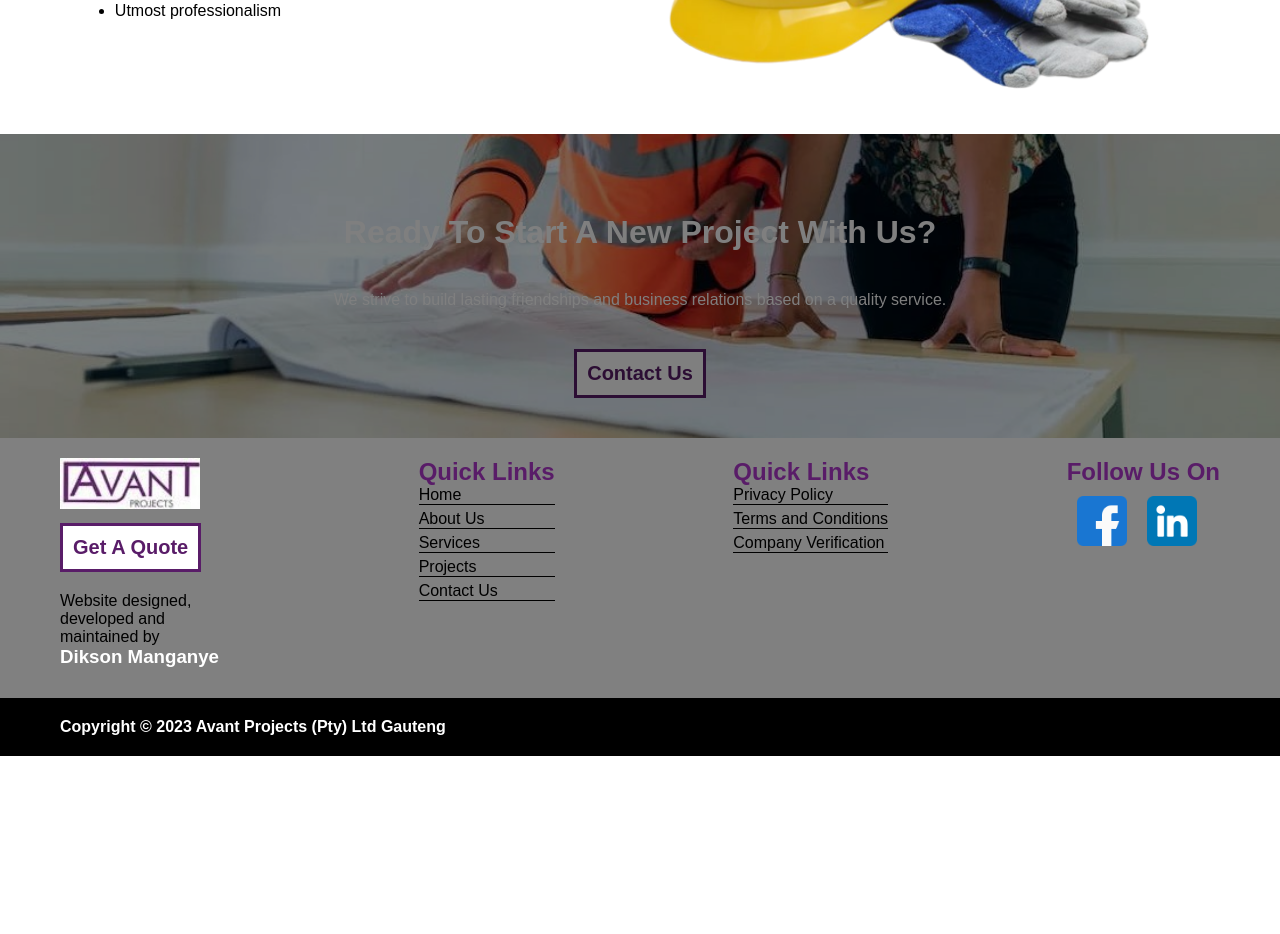
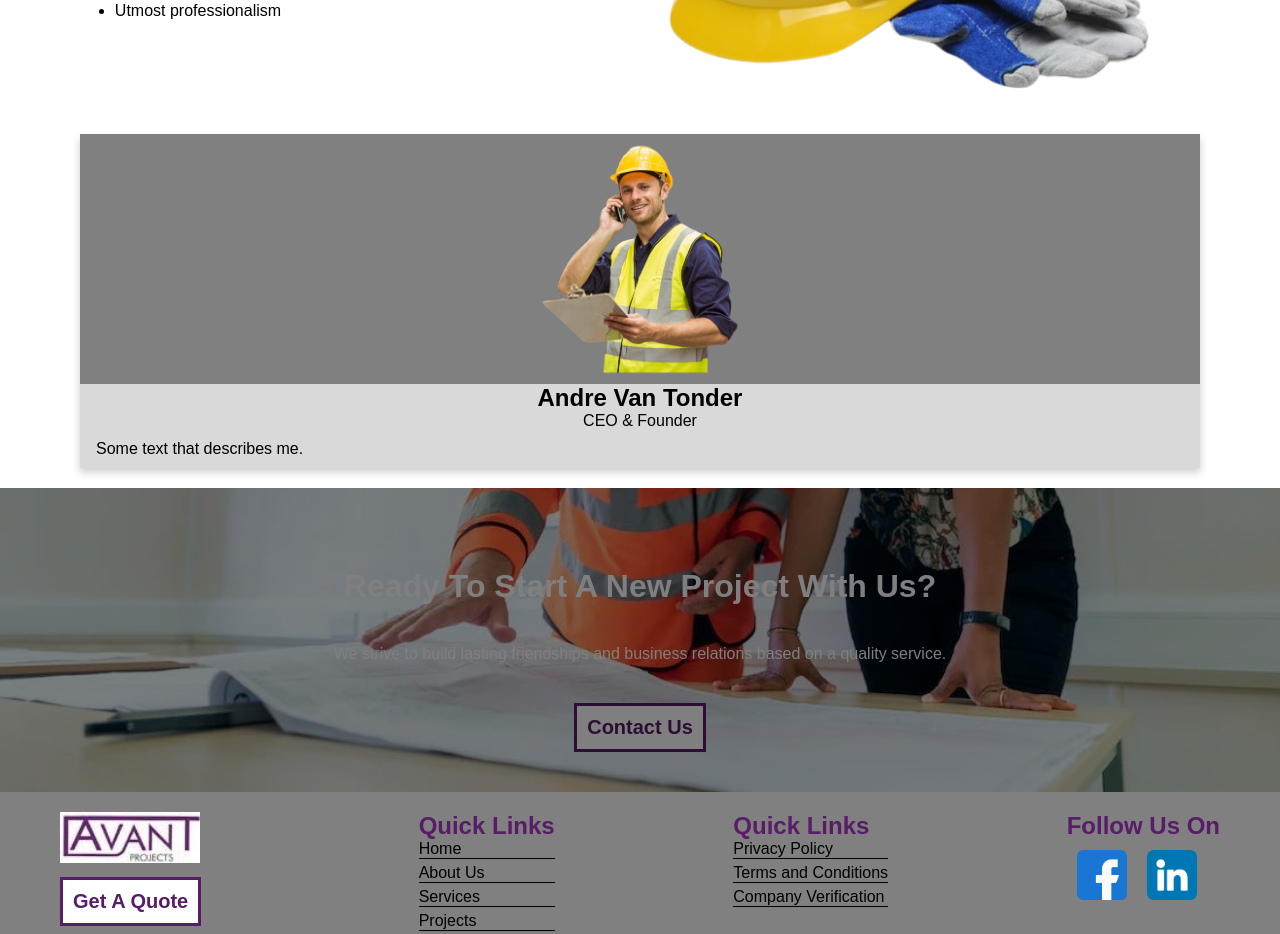
Before and after one commit to DiksonIvySon/Avant-Projects, a React (Vite) app in the folder AvantProjects/: page /about in a window 1280 px wide. Shown: the part 1120-2054 px from the top of the page. Before the commit the page ends 1876 px from the top, so only its background shows below. Built offline with nearby package versions, Linux system fonts and the light colour scheme.

Commit message:
Created the Team Member component and styled it.

```diff
--- /dev/null
+++ b/AvantProjects/src/Components/TeamMember.css
@@ -0,0 +1,46 @@
+
+
+
+/* Add some shadows to create a card effect */
+.card {
+    box-shadow: 0 4px 8px 0 rgba(0, 0, 0, 0.2);
+    min-width: 250px;
+    margin: 20px;
+}
+
+.team-member-image {
+    background-color: gray;
+    height: 250px;
+    display: flex;
+    justify-content: center;
+}
+
+.team-member-image img {
+    height: 100%;
+    width: auto;
+}
+
+/* Some left and right padding inside the container */
+.team-member .container {
+    padding: 0 16px;
+    background-color: #D9D9D9;
+}
+
+.team-member .container h2 {
+    text-align: center;
+}
+
+.team-member .container .title {
+    text-align: center;
+}
+
+.team-member .container p {
+    margin-bottom: 10px;
+}
+
+/* Clear floats */
+.container::after, .row::after {
+    content: "";
+    clear: both;
+    display: table;
+}
--- /dev/null
+++ b/AvantProjects/src/Components/TeamMember.jsx
@@ -0,0 +1,25 @@
+import React from 'react';
+import './TeamMember.css';
+import tra_person from '../images/tra_person.png';
+
+
+
+
+function TeamMember() {
+  return (
+    <div className='team-member'>
+        <div class="card">
+            <div className='team-member-image'>
+                <img src={tra_person} alt="Team member image" />
+            </div>
+            <div class="container">
+                <h2>Andre Van Tonder</h2>
+                <p class="title">CEO &amp; Founder</p>
+                <p>Some text that describes me.</p>
+            </div>
+        </div>
+    </div>
+  )
+}
+
+export default TeamMember
--- a/AvantProjects/src/pages/About.jsx
+++ b/AvantProjects/src/pages/About.jsx
@@ -7,6 +7,7 @@ import Banner from '../Components/Banner';
 import PageHeading from '../Components/PageHeading';
 import CallToAction from '../Components/CallToAction';
 import FooterSection from '../Components/FooterSection';
+import TeamMember from '../Components/TeamMember';
 
 import hard_hat from '../images/hard_hat.png';
 
@@ -52,6 +53,11 @@ function About() {
                     <img src={hard_hat} alt="hard hat image" />
                 </div>
             </div>
+            <div className='about-page-team-members'>
+                <div>
+                    <TeamMember />
+                </div>
+            </div>
         </div>
         <CallToAction />
         <FooterSection />
```
